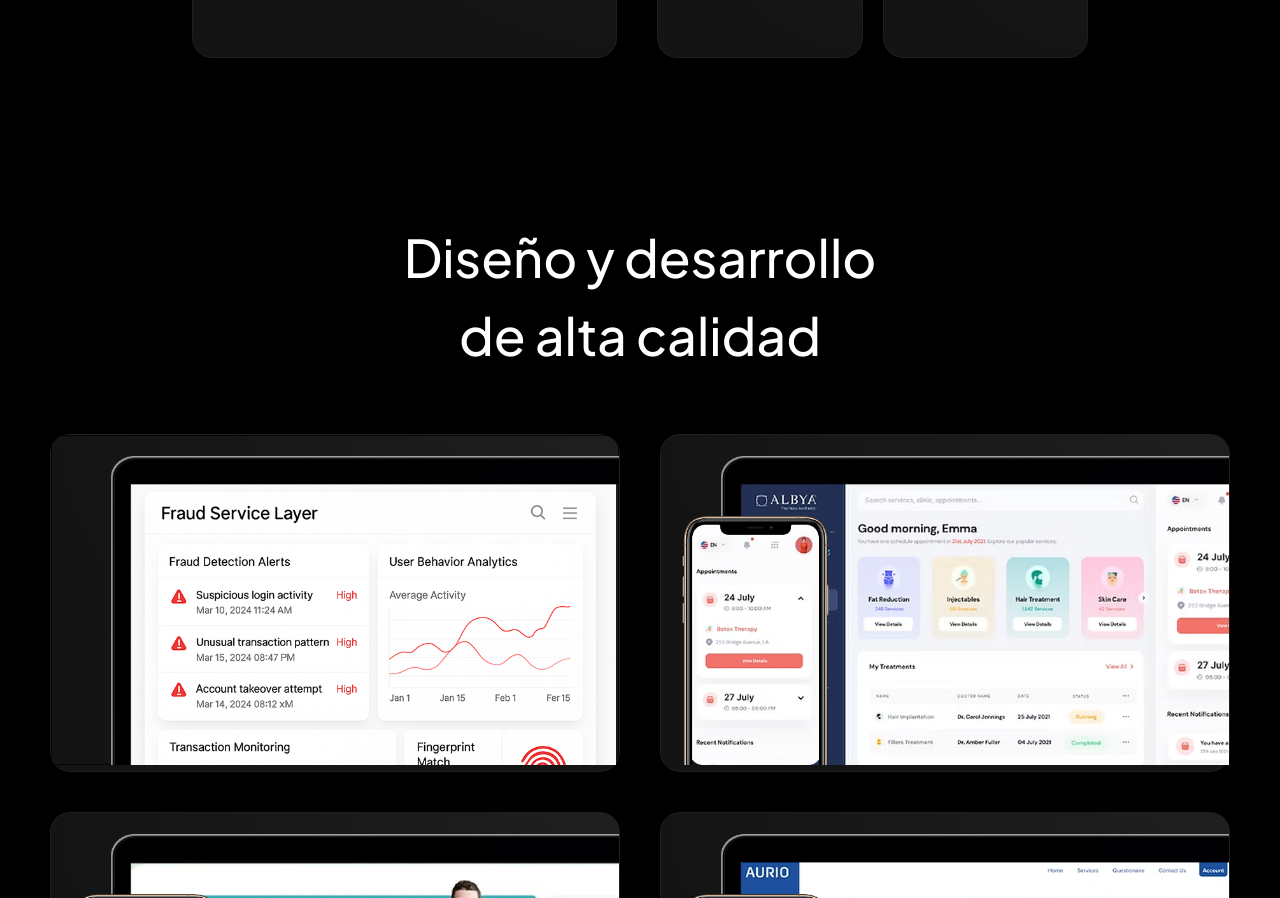
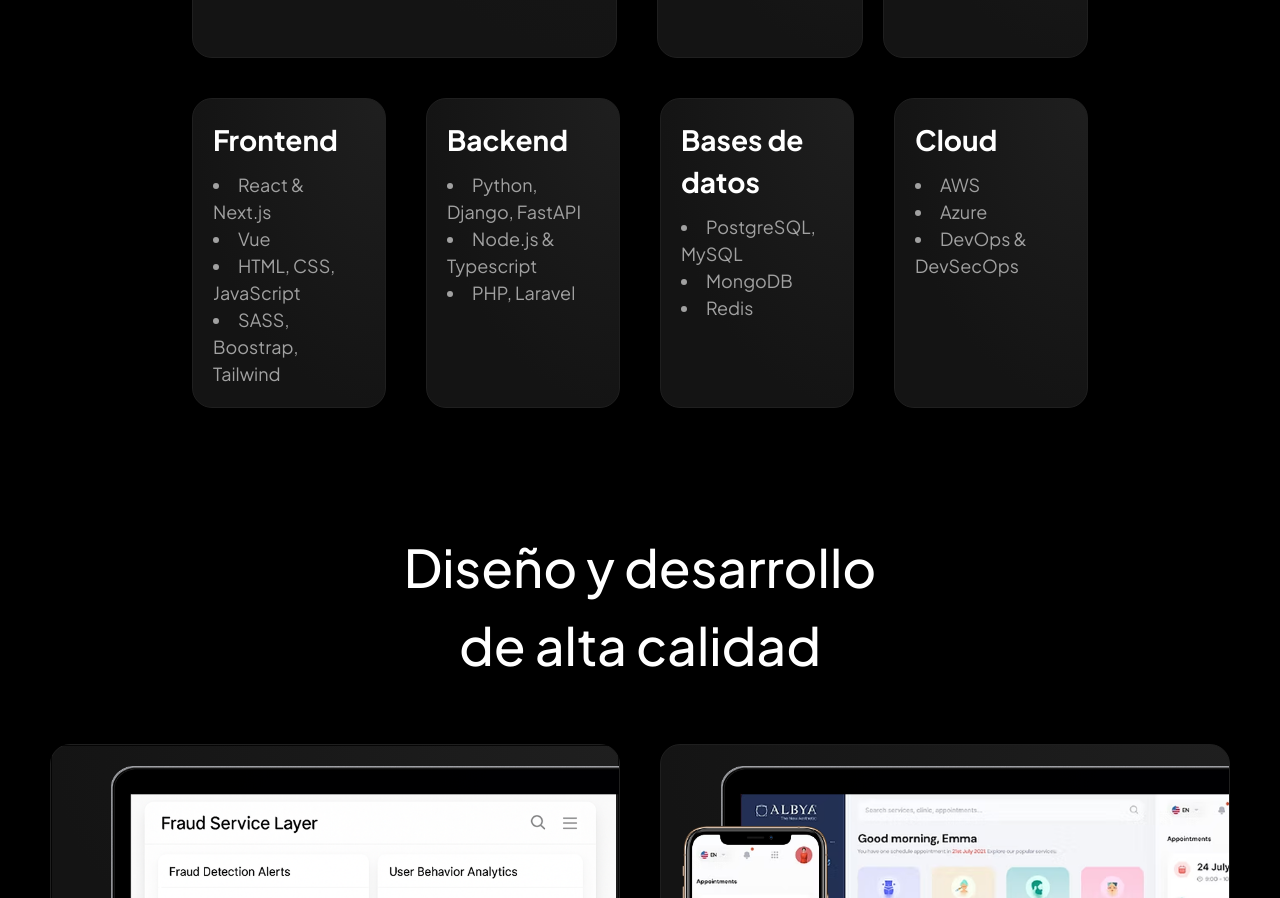
Before and after one commit to JorgeSalgado7/jorge-salgado, a plain HTML site: page index.html in a window 1280 px wide. Shown: the part 1451-2349 px from the top of the page. Drawn offline with nearby package versions, Linux system fonts and the light colour scheme.

Commit message:
Features: Stack

```diff
--- a/css/pages/home/profile.css
+++ b/css/pages/home/profile.css
@@ -62,7 +62,41 @@
 	color: var(--white);
 }
 
+/* Stack */
+.sx_profile_stack {
+	width: 100%;
+}
 
+.sx_profile_stack--grid {
+	display: grid;
+	grid-template-columns: 1fr;
+	gap: 40px;
+}
+
+.sx_profile_stack--grid_item {
+	background: var(--bg-card);
+	border: 1px solid var(--dark);
+	padding: 20px;
+	border-radius: 20px;
+	display: flex;
+	align-items: flex-start;
+	justify-content: flex-start;
+	flex-direction: column;
+}
+
+.sx_profile_stack--grid_item strong {
+	color: var(--white);
+	font-size: 22px;
+}
+
+.sx_profile_stack--grid_item ul {
+	list-style: inside;
+	color: var(--white);
+	font-size: 18px;
+	color: var(--gray);
+	font-weight: 400;
+	margin-top: 10px;
+}
 
 @media (min-width: 768px) {
 
@@ -72,6 +106,10 @@
 
 	.sx_profile__description {
 		padding: 40px;
+	}
+
+	.sx_profile_stack--grid {
+		grid-template-columns: repeat(2, 1fr);
 	}
 
 }
@@ -93,12 +131,17 @@
 		grid-column: 5 / 6;
 		grid-row: 1 / 2;
 	}
-	.sx_profile__description strong {
+	.sx_profile__description strong,
+	.sx_profile_stack--grid_item strong {
 		font-size: 28px;
 	}
 
 	.sx_profile__skills--item {
 		padding: 40px;
+	}
+
+	.sx_profile_stack--grid {
+		grid-template-columns: repeat(4, 1fr);
 	}
 
 }
--- a/index.html
+++ b/index.html
@@ -94,6 +94,66 @@
 				<div class="sx_profile__skills--item">
 					<span>100%</span>
 					<p>Calidad</p>
+				</div>
+
+			</div>
+
+		</div>
+
+		<div class="sx_profile_stack">
+
+			<div class="container sx_profile_stack--grid">
+
+				<!-- Frontend -->
+				<div class="sx_profile_stack--grid_item">
+
+					<strong>Frontend</strong>
+
+					<ul>
+						<li>React & Next.js</li>
+						<li>Vue</li>
+						<li>HTML, CSS, JavaScript</li>
+						<li>SASS, Boostrap, Tailwind</li>
+					</ul>
+
+				</div>
+
+				<!-- Backend -->
+				<div class="sx_profile_stack--grid_item">
+
+					<strong>Backend</strong>
+
+					<ul>
+						<li>Python, Django, FastAPI</li>
+						<li>Node.js & Typescript</li>
+						<li>PHP, Laravel</li>
+					</ul>
+
+				</div>
+
+				<!-- Databases -->
+				<div class="sx_profile_stack--grid_item">
+
+					<strong>Bases de datos</strong>
+
+					<ul>
+						<li>PostgreSQL, MySQL</li>
+						<li>MongoDB</li>
+						<li>Redis</li>
+					</ul>
+
+				</div>
+
+				<div class="sx_profile_stack--grid_item">
+
+					<strong>Cloud</strong>
+
+					<ul>
+						<li>AWS</li>
+						<li>Azure</li>
+						<li>DevOps & DevSecOps</li>
+					</ul>
+
 				</div>
 
 			</div>
```
